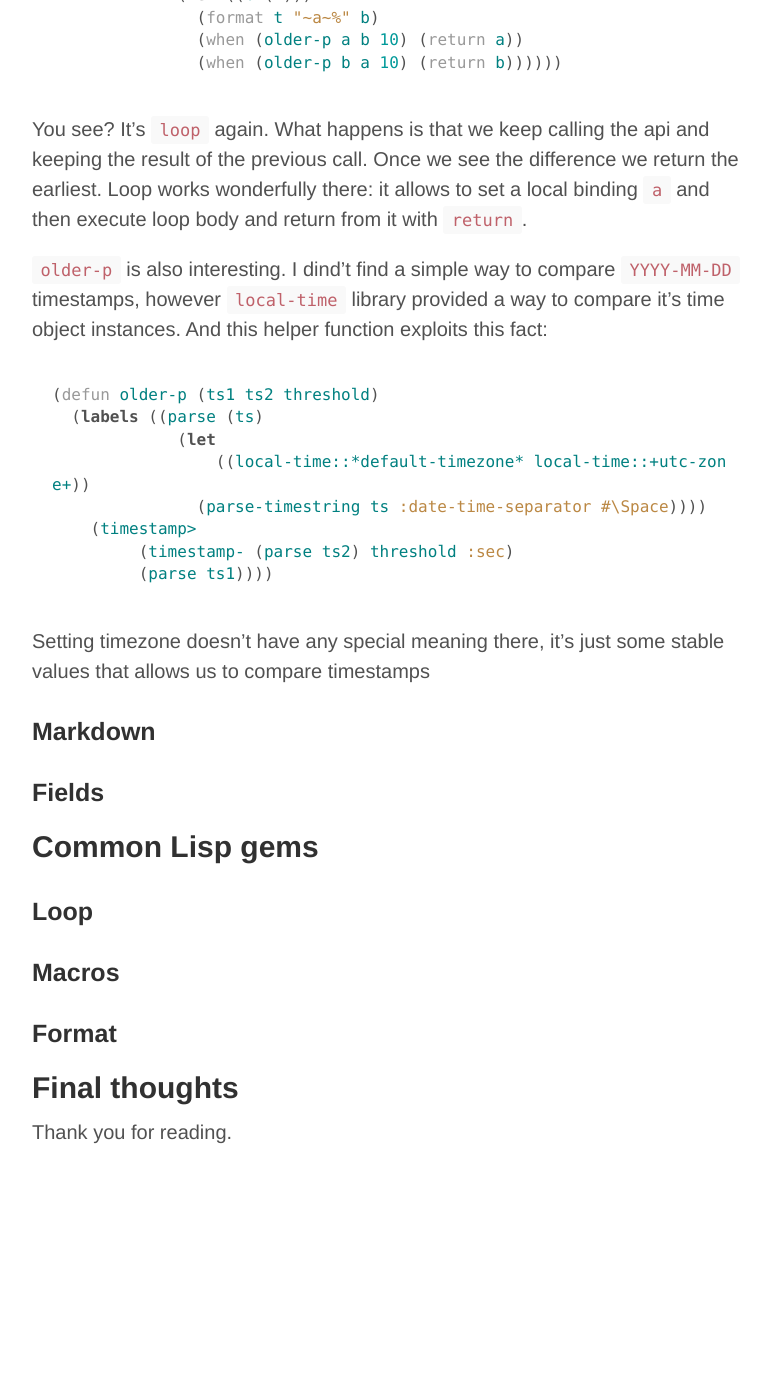
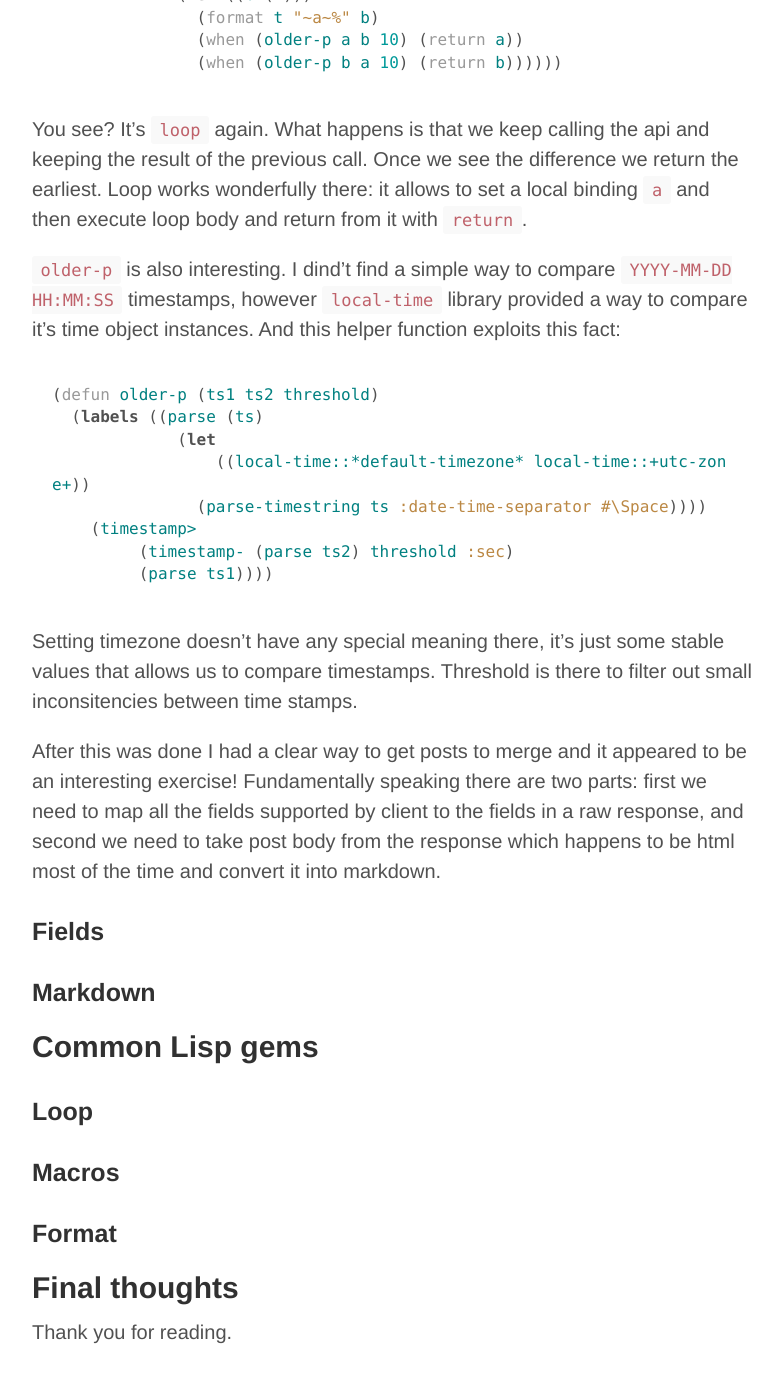
Before and after one commit to can3p/can3p.github.io, a Jekyll site: the page built from _posts/2018-05-31-on-writing-common-lisp-blog-client.md, in a window 1280 px wide and 1400 px high, scrolled down 31285 px. Shown: the top 1383 px of the window, without its empty margins (248-1030 px from the left). Built offline with Jekyll 4.4.1, drawn with Linux system fonts in a browser that asks for light colours; comment, search, counter and statistics services are not loaded; before the commit the page ends 32512 px from its top, so only the background shows below that; some of the changed text lies outside the part shown.

Commit message:
small fix about timestamps and final part of merge intro write up

````diff
--- a/_posts/2018-05-31-on-writing-common-lisp-blog-client.md
+++ b/_posts/2018-05-31-on-writing-common-lisp-blog-client.md
@@ -1227,7 +1227,7 @@ one from the `syncitems`.
 
 What the hell? Timezones. Livejournal api is quite naive in terms
 of dates in sense that all the timestamps it returns are in format
-`YYYY-MM-DD` and once can only assume that they all relate to the
+`YYYY-MM-DD HH:MM:SS` and once can only assume that they all relate to the
 same timezone and `getevents` call was one particular example where
 this invariant didn't hold, or to say it more precisely, not always.
 It seems like this api call is served by the two servers in two different
@@ -1260,7 +1260,7 @@ we return the earliest. Loop works wonderfully there: it allows to set a
 local binding `a` and then execute loop body and return from it with `return`.
 
 `older-p` is also interesting. I dind't find a simple way to
-compare `YYYY-MM-DD` timestamps, however `local-time` library provided
+compare `YYYY-MM-DD HH:MM:SS` timestamps, however `local-time` library provided
 a way to compare it's time object instances. And this helper
 function exploits this fact:
 
@@ -1276,11 +1276,19 @@ function exploits this fact:
 ```
 
 Setting timezone doesn't have any special meaning there, it's just some
-stable values that allows us to compare timestamps
+stable values that allows us to compare timestamps. Threshold is there
+to filter out small inconsitencies between time stamps.
+
+After this was done I had a clear way to get posts to merge and it
+appeared to be an interesting exercise! Fundamentally speaking there are
+two parts: first we need to map all the fields supported by client to
+the fields in a raw response, and second we need to take post body
+from the response which happens to be html most of the time and convert
+it into markdown.
+
+### Fields
 
 ### Markdown
-
-### Fields
 
 ## Common Lisp gems
 
````
